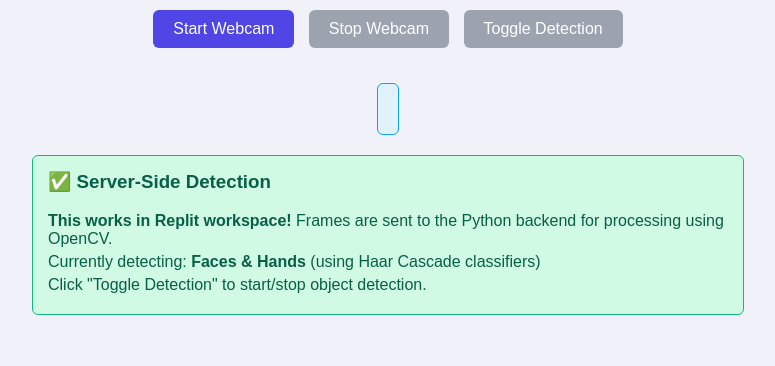
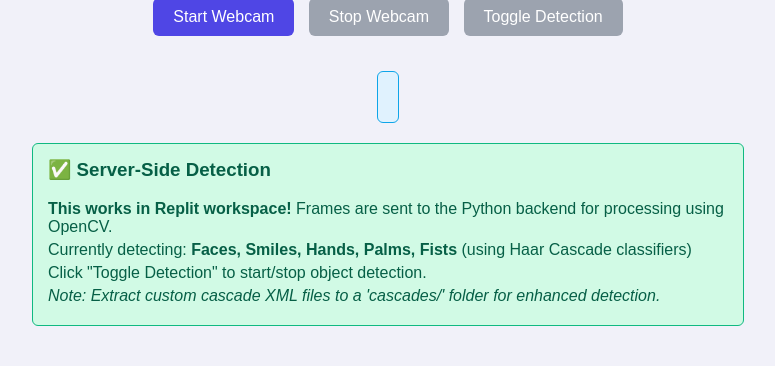
Before and after one commit to trixtxnz/mainweb, a Flask app: page /webcam in a window 1280 px wide. Shown: the part 474-840 px from the top of the page, without its empty margins (252-1027 px from the left). Run offline with Flask 3, Linux system fonts and the light colour scheme.

Commit message:
Assistant checkpoint: Add multi-object detection support
Assistant generated file changes:
- app.py: Add support for custom cascade classifiers (hand, palm, fist, smile)
- templates/webcam.html: Update frontend to handle multiple detection types with custom colors, Update info box to reflect new detection capabilities

---

User prompt:

here is a openCV file for custom hand, smile, palm,fist tracking for the webcam tracking could you please add it

Replit-Commit-Author: Assistant
Replit-Commit-Session-Id: 82c4986d-4f25-4bb0-8734-3f04599b20d6
Replit-Commit-Event-Id: 2bdd5615-e856-4697-9e7c-daeb940d6e76

```diff
--- a/app.py
+++ b/app.py
@@ -155,80 +155,76 @@ def detect_objects():
         if frame is None:
             return jsonify({'error': 'Failed to decode image'}), 400
 
-        # Load improved face detector (Haar Cascade)
-        # Using alt2 version which is more accurate than default
-        face_cascade = cv2.CascadeClassifier(cv2.data.haarcascades + 'haarcascade_frontalface_alt2.xml')
+        # Define cascade paths (custom cascades first, then fallback to built-in)
+        cascade_configs = [
+            {'name': 'Face', 'paths': ['cascades/haarcascade_frontalface_alt2.xml',
+                                       cv2.data.haarcascades + 'haarcascade_frontalface_alt2.xml',
+                                       cv2.data.haarcascades + 'haarcascade_frontalface_default.xml'],
+             'color': '#10b981', 'params': {'scaleFactor': 1.05, 'minNeighbors': 6, 'minSize': (50, 50)}},
 
-        # Fallback to default if alt2 not available
-        if face_cascade.empty():
-            face_cascade = cv2.CascadeClassifier(cv2.data.haarcascades + 'haarcascade_frontalface_default.xml')
+            {'name': 'Smile', 'paths': ['cascades/haarcascade_smile.xml',
+                                        cv2.data.haarcascades + 'haarcascade_smile.xml'],
+             'color': '#ec4899', 'params': {'scaleFactor': 1.1, 'minNeighbors': 20, 'minSize': (25, 25)}},
 
-        # Load hand detector (Haar Cascade)
-        # Note: OpenCV doesn't include a hand cascade by default, so we'll use a workaround
-        # We'll use the fist cascade which can detect hand-like objects
-        hand_cascade = cv2.CascadeClassifier(cv2.data.haarcascades + 'haarcascade_hand.xml')
+            {'name': 'Hand', 'paths': ['cascades/haarcascade_hand.xml',
+                                       'cascades/palm.xml'],
+             'color': '#f59e0b', 'params': {'scaleFactor': 1.1, 'minNeighbors': 4, 'minSize': (30, 30)}},
 
-        # If hand cascade not available, try fist detection as alternative
-        if hand_cascade.empty():
-            hand_cascade = cv2.CascadeClassifier(cv2.data.haarcascades + 'haarcascade_fist.xml')
+            {'name': 'Palm', 'paths': ['cascades/palm.xml',
+                                       'cascades/aGest.xml'],
+             'color': '#8b5cf6', 'params': {'scaleFactor': 1.1, 'minNeighbors': 5, 'minSize': (40, 40)}},
+
+            {'name': 'Fist', 'paths': ['cascades/fist.xml',
+                                       'cascades/haarcascade_fist.xml'],
+             'color': '#ef4444', 'params': {'scaleFactor': 1.1, 'minNeighbors': 4, 'minSize': (30, 30)}}
+        ]
 
         # Convert to grayscale and enhance image quality
         gray = cv2.cvtColor(frame, cv2.COLOR_BGR2GRAY)
-
-        # Apply histogram equalization to improve contrast
         gray = cv2.equalizeHist(gray)
-
-        # Optional: Reduce noise with Gaussian blur
         gray = cv2.GaussianBlur(gray, (3, 3), 0)
-
-        # Detect faces with improved parameters
-        faces = face_cascade.detectMultiScale(
-            gray,
-            scaleFactor=1.05,      # More thorough scanning
-            minNeighbors=6,        # Require more overlapping detections
-            minSize=(50, 50),      # Ignore very small faces
-            flags=cv2.CASCADE_SCALE_IMAGE
-        )
-
-        # Detect hands (if cascade is available)
-        hands = []
-        if not hand_cascade.empty():
-            hands = hand_cascade.detectMultiScale(
-                gray,
-                scaleFactor=1.1,
-                minNeighbors=4,
-                minSize=(30, 30),
-                flags=cv2.CASCADE_SCALE_IMAGE
-            )
 
         # Prepare detection results
         detections = []
 
-        # Add face detections
-        for (x, y, w, h) in faces:
-            detections.append({
-                'label': 'Face',
-                'confidence': 0.95,
-                'box': {
-                    'x': int(x),
-                    'y': int(y),
-                    'width': int(w),
-                    'height': int(h)
-                }
-            })
+        # Try each cascade configuration
+        for config in cascade_configs:
+            cascade = None
 
-        # Add hand detections
-        for (x, y, w, h) in hands:
-            detections.append({
-                'label': 'Hand',
-                'confidence': 0.85,
-                'box': {
-                    'x': int(x),
-                    'y': int(y),
-                    'width': int(w),
-                    'height': int(h)
-                }
-            })
+            # Try each path until one loads successfully
+            for path in config['paths']:
+                test_cascade = cv2.CascadeClassifier(path)
+                if not test_cascade.empty():
+                    cascade = test_cascade
+                    break
+
+            # If cascade loaded, perform detection
+            if cascade is not None and not cascade.empty():
+                objects = cascade.detectMultiScale(
+                    gray,
+                    scaleFactor=config['params']['scaleFactor'],
+                    minNeighbors=config['params']['minNeighbors'],
+                    minSize=config['params']['minSize'],
+                    flags=cv2.CASCADE_SCALE_IMAGE
+                )
+
+                # Add detections
+                for (x, y, w, h) in objects:
+                    # Skip smile detections that are too large (likely false positives)
+                    if config['name'] == 'Smile' and (w > 150 or h > 150):
+                        continue
+
+                    detections.append({
+                        'label': config['name'],
+                        'confidence': 0.90 if config['name'] == 'Face' else 0.80,
+                        'color': config['color'],
+                        'box': {
+                            'x': int(x),
+                            'y': int(y),
+                            'width': int(w),
+                            'height': int(h)
+                        }
+                    })
 
         return jsonify({
             'detections': detections,
--- a/templates/webcam.html
+++ b/templates/webcam.html
@@ -106,8 +106,9 @@
     <div class="info-box">
         <h3>✅ Server-Side Detection</h3>
         <p><strong>This works in Replit workspace!</strong> Frames are sent to the Python backend for processing using OpenCV.</p>
-        <p>Currently detecting: <strong>Faces & Hands</strong> (using Haar Cascade classifiers)</p>
+        <p>Currently detecting: <strong>Faces, Smiles, Hands, Palms, Fists</strong> (using Haar Cascade classifiers)</p>
         <p>Click "Toggle Detection" to start/stop object detection.</p>
+        <p><em>Note: Extract custom cascade XML files to a 'cascades/' folder for enhanced detection.</em></p>
     </div>
 
     <script>
@@ -251,41 +252,37 @@
                     result.detections.forEach(detection => {
                         const { x, y, width, height } = detection.box;
 
-                        // Use different colors for different objects
-                        if (detection.label === 'Face') {
-                            ctx.strokeStyle = '#10b981'; // green for faces
-                            ctx.fillStyle = '#10b981';
-                        } else if (detection.label === 'Hand') {
-                            ctx.strokeStyle = '#f59e0b'; // orange for hands
-                            ctx.fillStyle = '#f59e0b';
-                        } else {
-                            ctx.strokeStyle = '#3b82f6'; // blue for other objects
-                            ctx.fillStyle = '#3b82f6';
-                        }
+                        // Use custom color if provided, otherwise default
+                        const color = detection.color || '#3b82f6';
+                        ctx.strokeStyle = color;
+                        ctx.fillStyle = color;
 
                         // Draw rectangle
                         ctx.strokeRect(x, y, width, height);
 
-                        // Draw label
+                        // Draw label with background
                         const label = `${detection.label} ${Math.round(detection.confidence * 100)}%`;
-                        ctx.fillText(label, x, y - 5);
+                        const textWidth = ctx.measureText(label).width;
+                        ctx.fillStyle = 'rgba(0, 0, 0, 0.7)';
+                        ctx.fillRect(x, y - 25, textWidth + 10, 20);
+                        ctx.fillStyle = color;
+                        ctx.fillText(label, x + 5, y - 10);
                     });
 
-                    // Count faces and hands separately
-                    const faceCount = result.detections.filter(d => d.label === 'Face').length;
-                    const handCount = result.detections.filter(d => d.label === 'Hand').length;
+                    // Count different detection types
+                    const counts = {};
+                    result.detections.forEach(d => {
+                        counts[d.label] = (counts[d.label] || 0) + 1;
+                    });
 
-                    let message = '';
-                    if (faceCount > 0 && handCount > 0) {
-                        message = `Detected ${faceCount} face(s) and ${handCount} hand(s)`;
-                    } else if (faceCount > 0) {
-                        message = `Detected ${faceCount} face(s)`;
-                    } else if (handCount > 0) {
-                        message = `Detected ${handCount} hand(s)`;
-                    }
-                    detectionInfo.textContent = message;
+                    // Build message
+                    const messages = Object.entries(counts).map(([label, count]) =>
+                        `${count} ${label}${count > 1 ? 's' : ''}`
+                    );
+
+                    detectionInfo.textContent = `Detected: ${messages.join(', ')}`;
                 } else {
-                    detectionInfo.textContent = 'No faces or hands detected';
+                    detectionInfo.textContent = 'No objects detected';
                 }
 
             } catch (error) {
```
